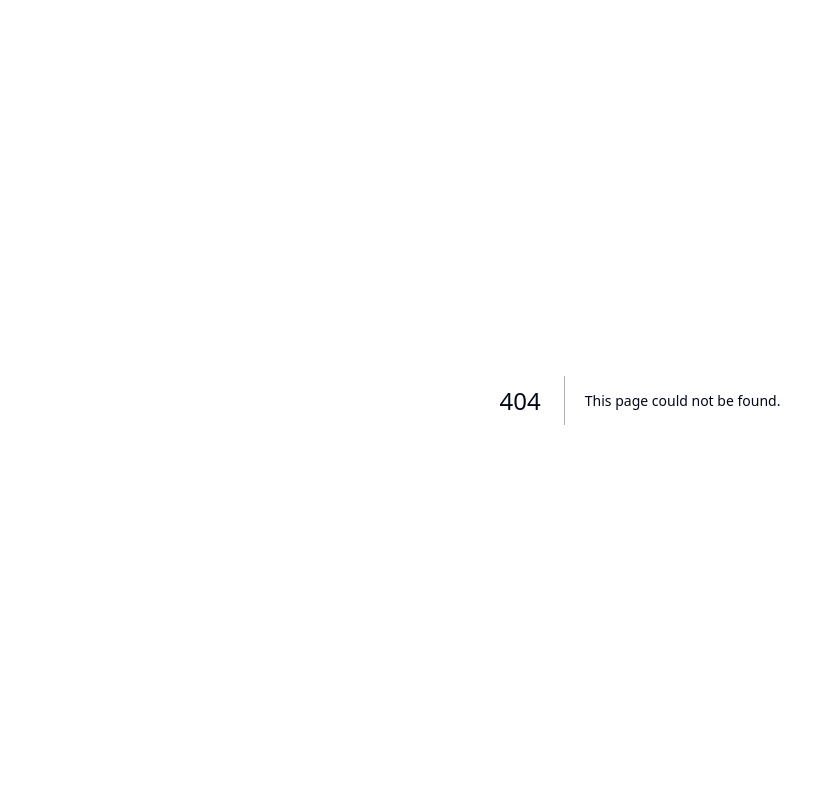
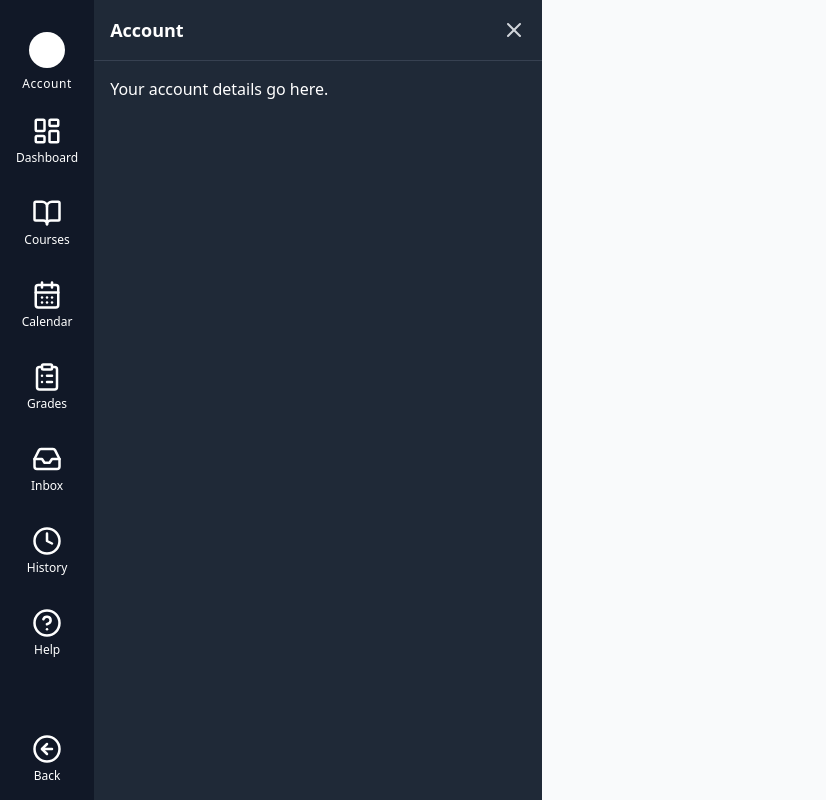
Before and after one commit to The-Twelfth-Force/EduVerse-12, a Next.js app in the folder frontend/: page /dashboard/account in a window 1280 px wide. Before the commit this address had no page. Shown: the whole page, without its empty margins (0-826 px from the left). Built offline with nearby package versions, Linux system fonts and the light colour scheme; no server answers.

Commit message:
Dashboard, calendar, Account and Courses pages created and UI Improved

```diff
--- /dev/null
+++ b/frontend/src/app/dashboard/account/page.tsx
@@ -0,0 +1,43 @@
+"use client";
+
+import React, { useEffect, useState } from "react";
+import { useRouter } from "next/navigation";
+import { X } from "lucide-react";
+
+export default function AccountPage() {
+  const router = useRouter();
+  const [isVisible, setIsVisible] = useState(false);
+
+  useEffect(() => {
+    setIsVisible(true);
+  }, []);
+
+  const closeDrawer = () => {
+    setIsVisible(false);
+    setTimeout(() => {
+      router.push("/dashboard");
+    }, 300); // Duration matches the transition
+  };
+
+  return (
+    <div className="relative h-full">
+      {/* Account Drawer sliding in within main content area */}
+      <div
+        className={`absolute top-0 left-0 h-full w-full max-w-md bg-gray-800 text-white transform transition-transform duration-300 ease-out ${
+          isVisible ? "translate-x-0" : "-translate-x-full"
+        }`}
+      >
+        <div className="p-4 border-b border-gray-700 flex items-center justify-between">
+          <h2 className="text-lg font-semibold">Account</h2>
+          <button onClick={closeDrawer} className="text-gray-300 hover:text-white focus:outline-none">
+            <X size={24} />
+          </button>
+        </div>
+        <div className="p-4">
+          {/* Add your account details or links here */}
+          <p>Your account details go here.</p>
+        </div>
+      </div>
+    </div>
+  );
+}
--- a/frontend/src/app/dashboard/layout.tsx
+++ b/frontend/src/app/dashboard/layout.tsx
@@ -31,7 +31,7 @@ export default function DashboardLayout({ children }: { children: React.ReactNod
       <aside className="w-22 bg-gray-900 text-white flex flex-col items-center">
         {/* Profile Section (clickable nav element linking to profile) */}
         <button
-          onClick={() => router.push('/profile')}
+          //onClick={() => router.push('/dashboard/account')}
           className="pt-8 pb-4 flex flex-col items-center focus:outline-none"
         >
           <div className="rounded-full bg-white p-2 w-9 h-9 flex items-center justify-center">
--- a/frontend/src/app/page.tsx
+++ b/frontend/src/app/page.tsx
@@ -135,7 +135,8 @@ export default function Home() {
             onClick={() =>
               userType === 'stu'
                 ? Router.push('/dashboard/student')
-                : Router.push('/dashboard/instructor')
+                //I placed the dahsboard as the navigation push for the dashboard tab.
+                : Router.push('/dashboard')
             }
           >
             <Image
--- a/frontend/src/app/registration/layout.tsx
+++ b/frontend/src/app/registration/layout.tsx
@@ -1,45 +1,71 @@
 'use client';
+
 import { UserButton, useUser } from '@clerk/nextjs';
-import { CheckIcon, ShoppingCartIcon, CalendarIcon } from 'lucide-react';
+import { useRouter, usePathname } from 'next/navigation';
+import { CheckIcon, ShoppingCartIcon, CalendarIcon, ArrowLeftCircle } from 'lucide-react';
 import { Button } from '@/components/ui/button';
-import { useRouter } from 'next/navigation';
-export default function RegistrationLayout({
-    children,
-}: {
-    children: React.ReactNode;
-}) {
+
+export default function RegistrationLayout({ children }: { children: React.ReactNode }) {
   const router = useRouter();
+  const pathname = usePathname();
   const { user } = useUser();
   const userName = user?.firstName || 'Guest';
+
+  // Helper function that returns appropriate classes based on active route
+  const getButtonClass = (target: string) => {
+    return `transition-transform hover:-translate-y-1 transition-colors ${
+      pathname === target ? 'text-teal-200' : 'hover:text-teal-200'
+    }`;
+  };
+
   return (
     <div className="flex h-screen">
-            <div className="flex-col justify-center p-2 bg-gray-900 text-white">
-                <ul className='flex flex-col space-y-4 pt-4'>
+      <div className="flex flex-col flex-1 p-2 bg-gray-900 text-white">
+        <ul className="flex flex-col space-y-4 pt-4 flex-1">
           <li>
             <div className="inline-flex justify-center items-center gap-2 px-4">
               <UserButton />
-                            <h1 className="font-bold ">{userName}</h1>
+              <h1 className="font-bold">{userName}</h1>
             </div>
           </li>
           <li>
-                        <Button className="transition-transform hover:-translate-y-1 active:translate-y-0.5" onClick={() => router.push('/registration')}>
-                            <CheckIcon className="" />
+            <Button
+              className={getButtonClass('/registration')}
+              onClick={() => router.push('/registration')}
+            >
+              <CheckIcon />
               Register
             </Button>
           </li>
           <li>
-                        <Button className="transition-transform hover:-translate-y-1 active:translate-y-0.5" onClick={() => router.push('/registration/cart')}>
-                            <ShoppingCartIcon className="" />
+            <Button
+              className={getButtonClass('/registration/cart')}
+              onClick={() => router.push('/registration/cart')}
+            >
+              <ShoppingCartIcon />
               Cart
             </Button>
           </li>
           <li>
-                        <Button className="transition-transform hover:-translate-y-1 active:translate-y-0.5" onClick={() => router.push('/registration/schedule')}>
-                            <CalendarIcon className="" />
+            <Button
+              className={getButtonClass('/registration/schedule')}
+              onClick={() => router.push('/registration/schedule')}
+            >
+              <CalendarIcon />
               Schedule
             </Button>
           </li>
         </ul>
+        {/* Back Button */}
+        <div className="mt-auto p-2 w-full">
+          <button
+            onClick={() => router.push('/')}
+            className={`w-full flex flex-col items-center p-2 rounded transition-colors transition-transform hover:-translate-y-1 ${pathname === '/' ? 'text-teal-200' : 'hover:text-teal-200'}`}
+          >
+            <ArrowLeftCircle size={24} />
+            <span className="mt-1 text-xs font-light">Back</span>
+          </button>
+        </div>
       </div>
       <main className="h-full w-full">
         {children}
```
Lines whose indentation alone changed are shown as unchanged.
